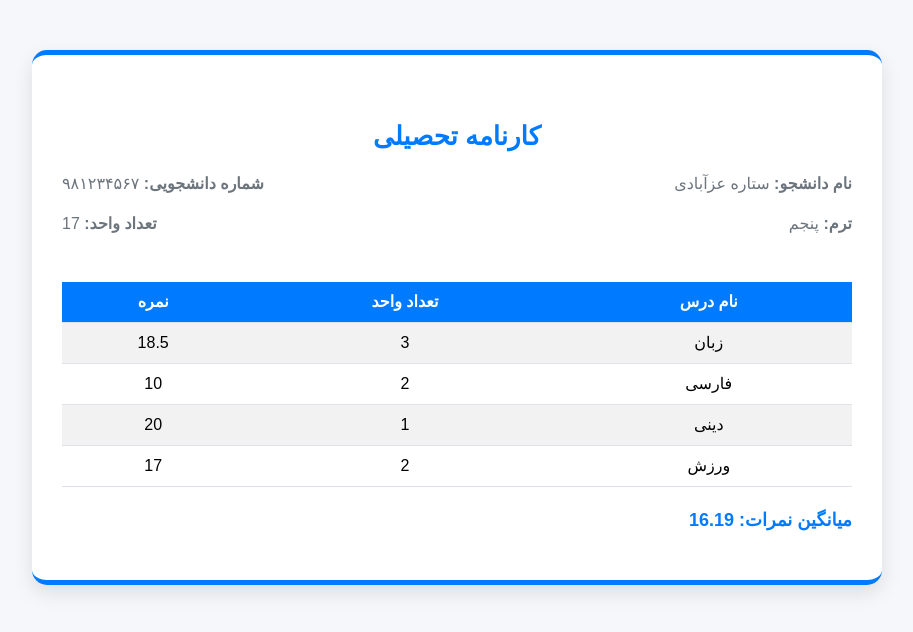
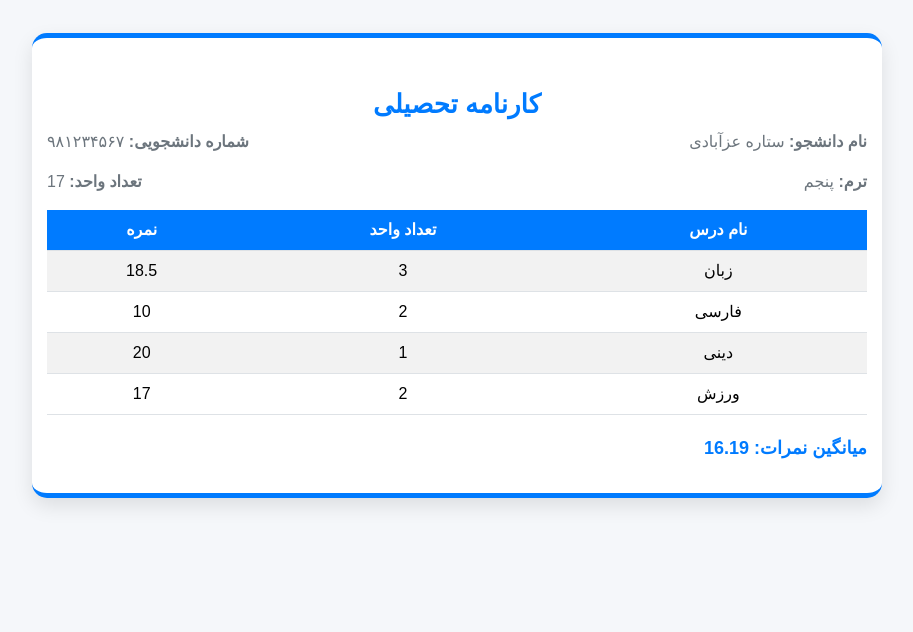
Before and after one commit to AdZeroNis/onlineShop, a PHP site: page /reportCard.php in a window 1280 px wide. Shown: the top 632 px of the page, without its empty margins (183-1096 px from the left). Run offline with PHP 8.4, Linux system fonts and the light colour scheme.

Commit message:
Update reportCard.css

```diff
--- a/exersice/reportCard.css
+++ b/exersice/reportCard.css
@@ -7,20 +7,20 @@ body {
   border-radius: 15px;
   box-shadow: 0 8px 20px rgba(0, 0, 0, 0.1);
   max-width: 850px;
-  margin: 50px auto;
-  padding: 30px;
+  margin: 33px auto;
+  padding: 15px;
   border-top: 5px solid #007bff;
   border-bottom: 5px solid #007bff;
 }
 .header {
   text-align: center;
-  margin-bottom: 30px;
+  /* margin-bottom: 30px; */
 }
 .header h1 {
   font-size: 26px;
   color: #007bff;
   font-weight: bold;
-  margin-bottom: 20px;
+  margin-bottom: 10px;
 }
 .header-info {
   display: flex;
```
